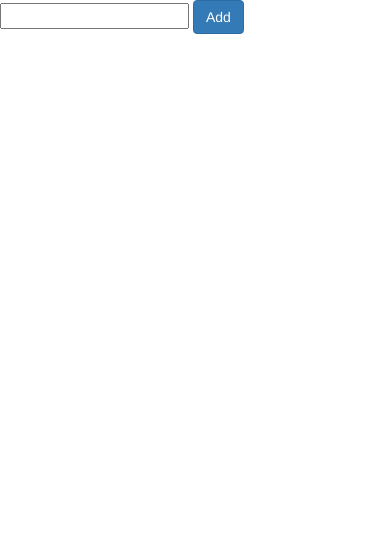
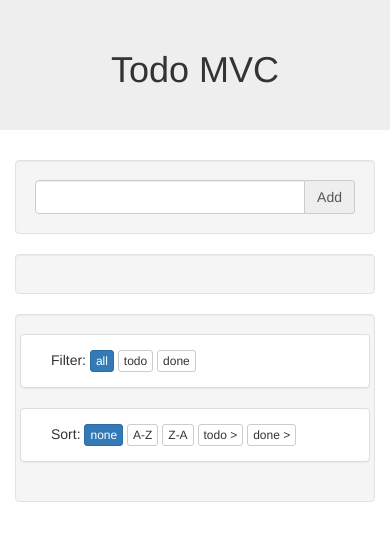
Before and after one commit to gordon2012/todomvc-7apps, a website: page app/index.html in a window 390 px wide. Drawn offline with nearby package versions, Linux system fonts and the light colour scheme.

Commit message:
add responsive interface

```diff
--- a/app/index.html
+++ b/app/index.html
@@ -7,9 +7,45 @@
 	</head>
 	<body>
 
-		<input id="addTodoText" type="text"> <a id="addTodoButton" class="btn btn-primary">Add</a>
+		<div class="jumbotron"> <!-- Header -->
+			<h1 class="text-center">
+				Todo MVC
+			</h1>
+		</div> <!-- /Header -->
 
-		<div id="todoList"></div>
+		<div class="container"> <!-- Main Container -->
+			<div class="well input-group"> <!-- Add Todo -->
+				<input id="addTodoText" type="text" class="form-control"/>
+				<a id="addTodoButton" class="input-group-addon btn btn-default">Add</a>
+			</div>  <!-- /Add Todo -->
+
+			<div id="todoList" class="well list-group"> <!-- Todo List -->
+			</div> <!-- /Todo List -->
+
+			<div class="well"> <!-- Filter and Sort -->
+				<div class="row"> <!-- inner row -->
+					<div class="col-sm-6 panel panel-default">
+						<div class="panel-body">
+						Filter:
+						<a class="btn btn-xs btn-primary">all</a>
+						<a class="btn btn-xs btn-default">todo</a>
+						<a class="btn btn-xs btn-default">done</a>
+						</div>
+					</div>
+
+					<div class="col-sm-6 panel panel-default">
+						<div class="panel-body">
+						Sort:
+						<a class="btn btn-xs btn-primary">none</a>
+						<a class="btn btn-xs btn-default">A-Z</a>
+						<a class="btn btn-xs btn-default">Z-A</a>
+						<a class="btn btn-xs btn-default">todo &gt;</a>
+						<a class="btn btn-xs btn-default">done &gt;</a>
+						</div>
+					</div>
+				</div> <!-- /inner row -->
+			</div> <!-- /Filter and Sort -->
+		</div>  <!-- /Main Container -->
 
 		<script src="node_modules/underscore/underscore.js"></script>
 		<script src="node_modules/jquery/dist/jquery.js"></script>
@@ -18,10 +54,21 @@
 		<script src="scripts/todo_manager.js"></script>
 		<script src="scripts/view_controller.js"></script>
 
-		<script id="todoTemplate" type="text/template">
-			<div class="todo">
-				<input type="checkbox"/>{{text}}
+		<script id="todoTemplate" type="text/template"> <!-- Todo Template -->
+			<div class="row list-group-item">
+				<div class="col-sm-8">
+					<input type="checkbox" />
+					{{text}}
+				</div>
+				<div class="col-sm-4">
+					<div class="pull-right">
+					<a class="btn btn-xs btn-default">Edit</a>
+					<a class="btn btn-xs btn-default">Remove</a>
+					<a class="btn btn-xs btn-default">Move</a>
+					</div>
+				</div>
 			</div>
-		</script>
+		</script> <!-- /Todo Template -->
+
 	</body>
 </html>
```
Also changed, not shown: README.md.
